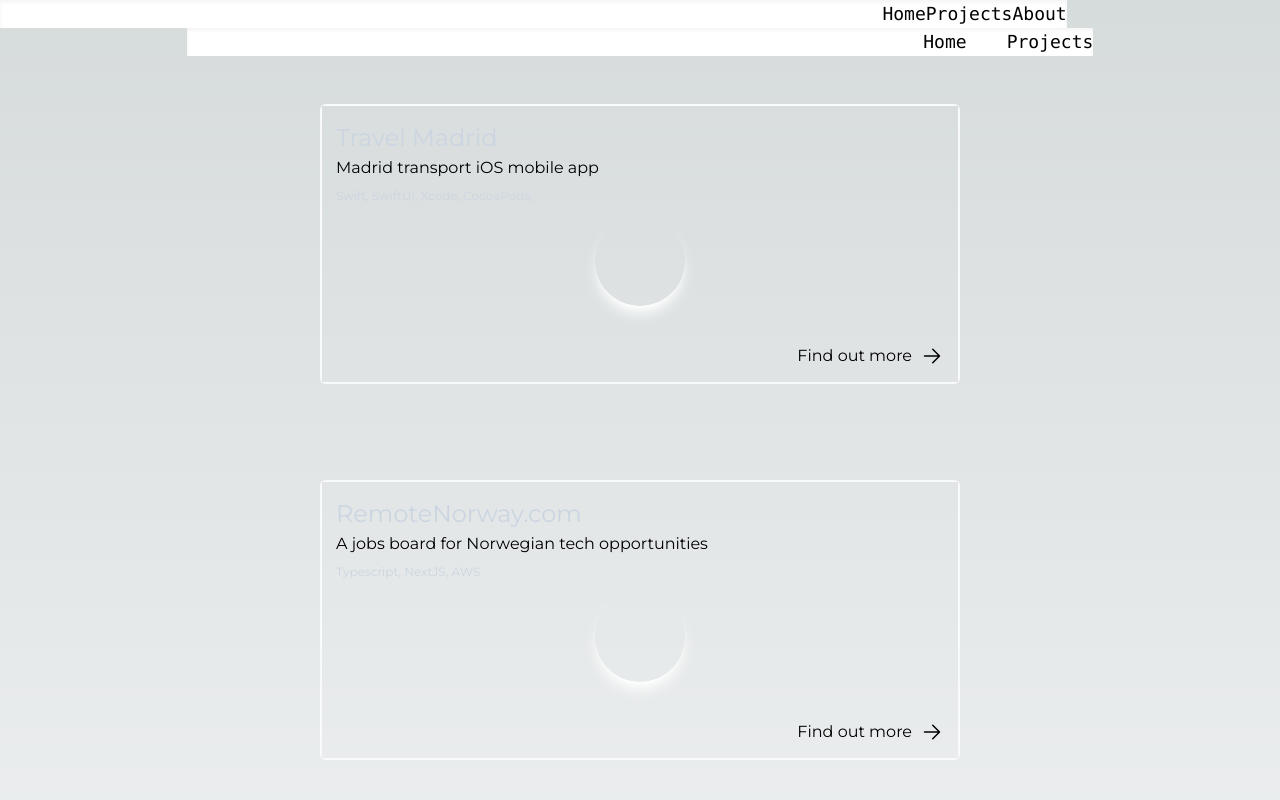
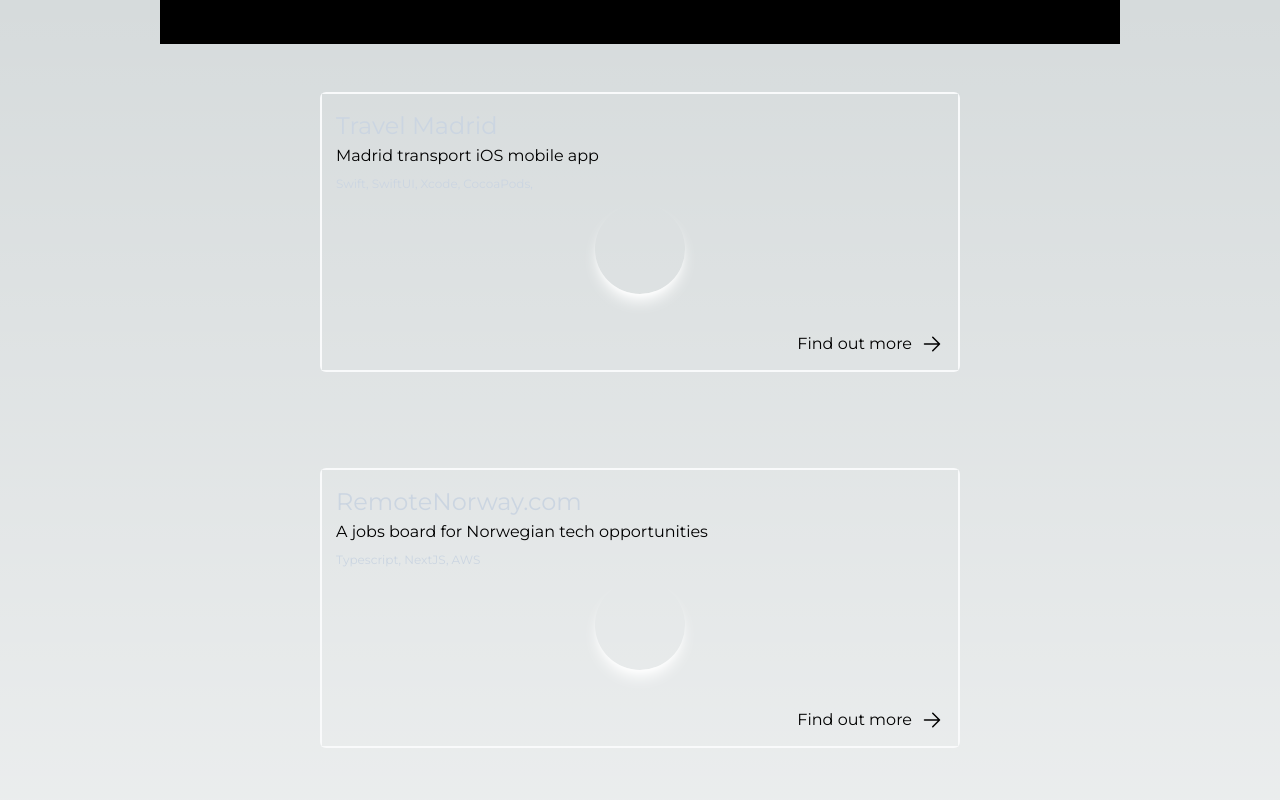
Before and after one commit to DermotBoyle/personal-site, a Next.js app: page /projects in a window 1280 px wide. Shown: the top 800 px of the page. Built offline with nearby package versions, Linux system fonts and the light colour scheme; a web font is replaced by a local one.

Commit message:
moved hamburger

```diff
--- a/app/common/components/navbar/index.tsx
+++ b/app/common/components/navbar/index.tsx
@@ -3,8 +3,8 @@
 
 export const Navbar = () => {
     return (
-        <nav className='w-5/6 hidden md:block shadow-inner bg-white items-center font-mono text-lg lg:flex justify-end'>
-            {NAV_PAGES.map((page, i) => <Link className="text-black [&>*:not(:first-child)]:ml-10" key={i} href={page.path}>{page.name}</Link>)}
+        <nav className='w-[75vw] mx-auto pt-4 hidden md:block shadow-inner bg-black items-center font-mono text-lg lg:flex justify-end'>
+            {NAV_PAGES.map((page, i) => <Link className="text-whuite ml-12 first:ml-0" key={i} href={page.path}><p>{page.name}</p></Link>)}
         </nav>
     );
 };
--- a/app/layout.tsx
+++ b/app/layout.tsx
@@ -3,6 +3,7 @@
 import { Playfair_Display, Montserrat } from 'next/font/google'
 import Providers from './providers'
 import { Navbar } from './common/components/navbar'
+import HamburgerIcon from './assets/svg/hamburger'
 
 const playfair = Playfair_Display({
   subsets: ['latin'],
@@ -31,7 +32,10 @@
       <body>
         <Providers>
           <Navbar />
-        <div>{children}</div>
+          <div className='md:hidden'>
+            <HamburgerIcon />
+          </div>
+          <div>{children}</div>
         </Providers>
       </body>
     </html>
--- a/app/page.tsx
+++ b/app/page.tsx
@@ -1,11 +1,7 @@
-import HamburgerIcon from './assets/svg/hamburger'
 
 export default function Home() {
   return (
     <main className="flex min-h-screen flex-col items-center px-24">
-      <div className='md:hidden'>
-        <HamburgerIcon />
-      </div>
     </main>
   )
 }
--- a/app/projects/page.tsx
+++ b/app/projects/page.tsx
@@ -4,7 +4,6 @@
 import { AnimatedCard } from '../common/components/animatedCard'
 import { useFadeInButtonBorder } from '../hooks/animation/useFadeInButtonBorder'
 import DecorativeTriangle from '../common/components/decorativeTriangle'
-import HamburgerIcon from '../assets/svg/hamburger'
 import getProjectBriefs from '../dataLayer/projectBrief'
 
 const DocumentsPage = () => {
@@ -15,18 +14,6 @@
 
   return (
     <main className='flex min-h-screen flex-col items-center justify-between px-24'>
-      <nav className='w-5/6 hidden md:block shadow-inner bg-white items-center font-mono text-lg lg:flex justify-end'>
-        <Link className='text-black' href={'/'}>
-          Home
-        </Link>
-        <Link href={'/projects'} className='text-black ml-10'>
-          Projects
-        </Link>
-      </nav>
-
-      <div className='md:hidden'>
-        <HamburgerIcon />
-      </div>
 
       <section>
         {staticProjectData &&
--- a/app/projects/travel-madrid/page.tsx
+++ b/app/projects/travel-madrid/page.tsx
@@ -1,4 +1,3 @@
-import HamburgerIcon from '@/app/assets/svg/hamburger'
 import Image from 'next/image'
 
 
@@ -84,10 +83,6 @@
                 <h3 className='text-xl font-bold mb-2'>Links</h3>
                 <p>Link to github</p>
             </section>
-
-            <div className='md:hidden'>
-                <HamburgerIcon />
-            </div>
         </main>
     )
 }
```
